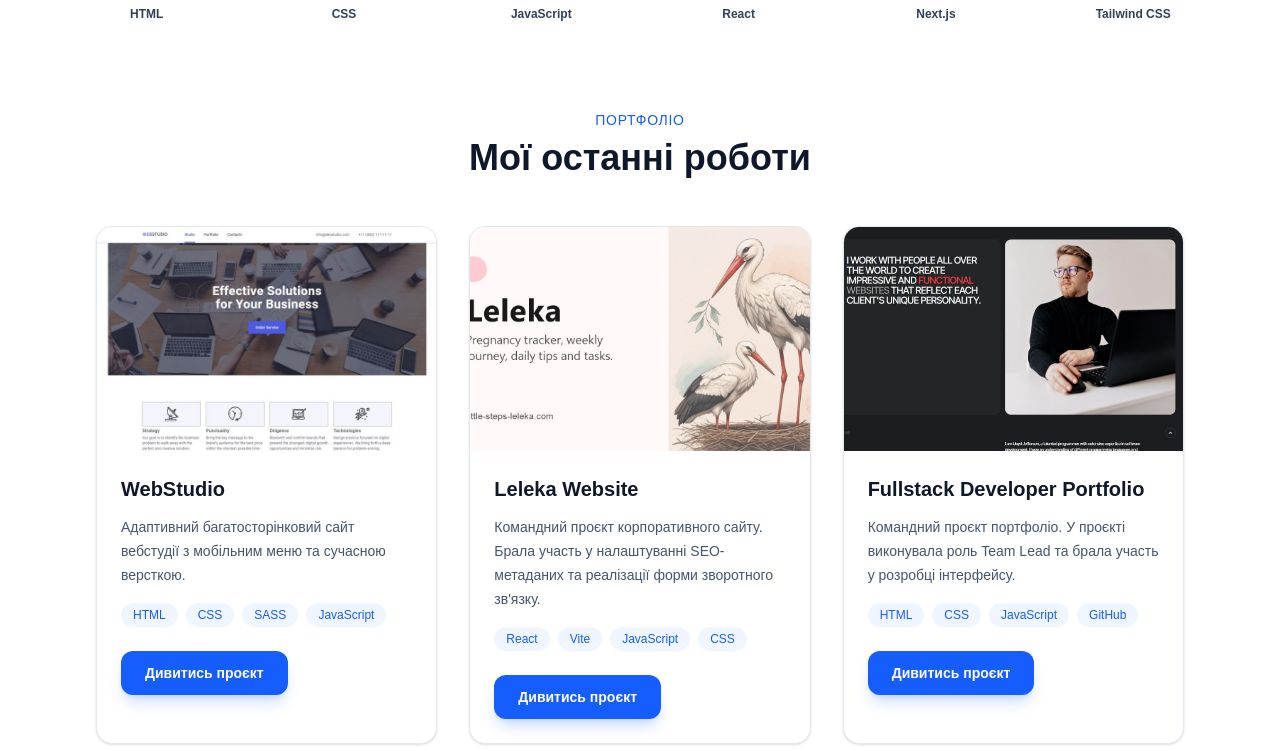
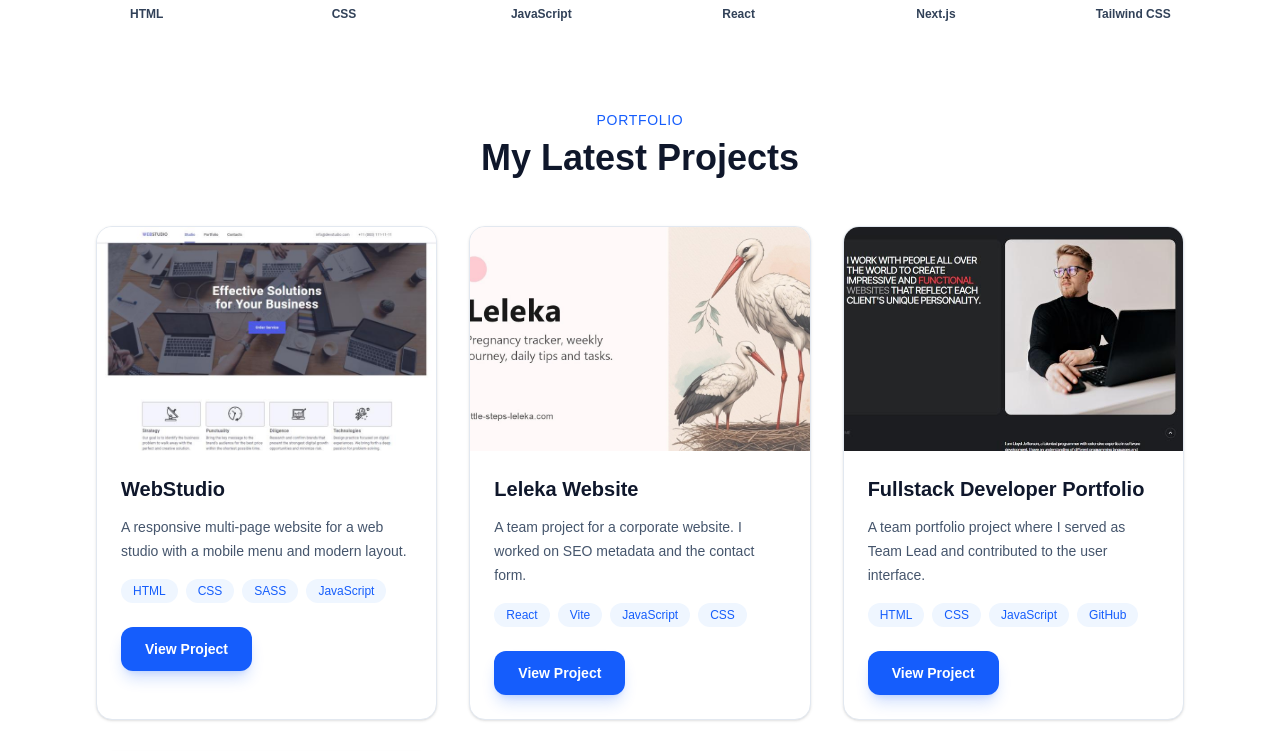
Before and after one commit to oleksandrahotsyn/nextjs-portfolio, a Next.js app: page /en in a window 1280 px wide. Shown: the part 1864-2615 px from the top of the page. Built offline with nearby package versions, Linux system fonts and the light colour scheme.

Commit message:
add translate projects

```diff
--- a/src/components/projects/Projects.tsx
+++ b/src/components/projects/Projects.tsx
@@ -1,48 +1,52 @@
+"use client";
+
 import Container from "@/components/layout/Container";
 import Section from "@/components/layout/Section";
 import SectionTitle from "@/components/ui/SectionTitle";
 import ProjectCard from "@/components/ui/ProjectCard";
+import { useTranslations } from "next-intl";
 
-const projects = [  {
+export default function Projects() {
+  const t = useTranslations("projects");
+
+  const projects = [
+    {
       title: "WebStudio",
-    description:
-      "Адаптивний багатосторінковий сайт вебстудії з мобільним меню та сучасною версткою.",
+      description: t("webstudio"),
       technologies: ["HTML", "CSS", "SASS", "JavaScript"],
       image: "/pr1.png",
       link: "https://oleksandrahotsyn.github.io/markup-hw-06/",
     },
-
     {
       title: "Leleka Website",
-    description:
-      "Командний проєкт корпоративного сайту. Брала участь у налаштуванні SEO-метаданих та реалізації форми зворотного зв'язку.",
+      description: t("leleka"),
       technologies: ["React", "Vite", "JavaScript", "CSS"],
       image: "/pr4.jpg",
       link: "https://leleka-website.vercel.app/",
     },
     {
       title: "Fullstack Developer Portfolio",
-    description:
-      "Командний проєкт портфоліо. У проєкті виконувала роль Team Lead та брала участь у розробці інтерфейсу.",
+      description: t("portfolio"),
       technologies: ["HTML", "CSS", "JavaScript", "GitHub"],
       image: "/pr2.png",
       link: "https://oleksandrahotsyn.github.io/P09-PortfolioFSDev/",
     },
     {
       title: "Green Harvest",
-    description:
-      "Командний проєкт лендингу для сервісу органічних овочів. Адаптивний дизайн та сучасний користувацький інтерфейс.",
+      description: t("greenHarvest"),
       technologies: ["HTML", "CSS", "JavaScript"],
       image: "/pr3.png",
       link: "https://bahioiiia.github.io/P14-GreenHarvest/",
     },
   ];
 
-export default function Projects() {
   return (
     <Section id="projects">
       <Container>
-        <SectionTitle subtitle="Портфоліо" title="Мої останні роботи" />
+        <SectionTitle
+          subtitle={t("subtitle")}
+          title={t("title")}
+        />
 
         <div className="mt-12 grid gap-8 md:grid-cols-2 lg:grid-cols-3">
           {projects.map((project) => (
--- a/src/components/ui/ProjectCard.tsx
+++ b/src/components/ui/ProjectCard.tsx
@@ -1,5 +1,8 @@
+"use client";
+
 import Image from "next/image";
 import Button from "./Button";
+import { useTranslations } from "next-intl";
 
 type ProjectCardProps = {
   title: string;
@@ -16,6 +19,8 @@ export default function ProjectCard({
   image,
   link,
 }: ProjectCardProps) {
+  const t = useTranslations("projects");
+
   return (
     <article className="overflow-hidden rounded-2xl border border-slate-200 bg-white shadow-sm transition duration-300 hover:-translate-y-1 hover:shadow-lg">
       <div className="relative h-56 w-full">
@@ -23,6 +28,7 @@ export default function ProjectCard({
           src={image}
           alt={title}
           fill
+          sizes="(max-width: 768px) 100vw, (max-width: 1200px) 50vw, 33vw"
           className="object-cover"
         />
       </div>
@@ -52,7 +58,7 @@ export default function ProjectCard({
           target="_blank"
           rel="noopener noreferrer"
         >
-          <Button>Дивитись проєкт</Button>
+          <Button>{t("viewProject")}</Button>
         </a>
       </div>
     </article>
--- a/src/messages/de.json
+++ b/src/messages/de.json
@@ -47,6 +47,16 @@
   "integrations": {
     "title": "Formular- und Integrationen",
     "description": "Integration von Kontaktformularen, Telegram, WhatsApp, Zahlungsfunktionen und weiteren einfachen Diensten."
-  }
+        }
+    },
+    "projects": {
+    "subtitle": "Portfolio",
+    "title": "Meine neuesten Projekte",
+    "viewProject": "Projekt ansehen",
+
+    "webstudio": "Responsive mehrseitige Website einer Webagentur mit mobilem Menü und modernem Layout.",
+    "leleka": "Teamprojekt einer Unternehmenswebsite. Ich war für SEO-Metadaten und das Kontaktformular verantwortlich.",
+    "portfolio": "Teamprojekt eines Entwickler-Portfolios. Ich war Team Lead und an der Entwicklung der Benutzeroberfläche beteiligt.",
+    "greenHarvest": "Teamprojekt einer Landing Page für einen Bio-Gemüse-Service mit responsivem Design."
+    }
 }
-}
--- a/src/messages/en.json
+++ b/src/messages/en.json
@@ -48,5 +48,15 @@
     "title": "Forms & Integrations",
     "description": "Integration of contact forms, Telegram, WhatsApp, payment systems and other simple services."
   }
+},
+    "projects": {
+    "subtitle": "Portfolio",
+    "title": "My Latest Projects",
+    "viewProject": "View Project",
+
+    "webstudio": "A responsive multi-page website for a web studio with a mobile menu and modern layout.",
+    "leleka": "A team project for a corporate website. I worked on SEO metadata and the contact form.",
+    "portfolio": "A team portfolio project where I served as Team Lead and contributed to the user interface.",
+    "greenHarvest": "A team landing page project for an organic vegetables service with a responsive design."
+    }
 }
-}
--- a/src/messages/ua.json
+++ b/src/messages/ua.json
@@ -48,5 +48,15 @@
     "title": "Підключення форм",
     "description": "Підключення оплати, форм заявки, кнопок зв’язку, Telegram або простих інтеграцій."
   }
+},
+"projects": {
+  "subtitle": "Портфоліо",
+  "title": "Мої останні роботи",
+  "viewProject": "Дивитись проєкт",
+
+  "webstudio": "Адаптивний багатосторінковий сайт вебстудії з мобільним меню та сучасною версткою.",
+  "leleka": "Командний проєкт корпоративного сайту. Брала участь у налаштуванні SEO-метаданих та реалізації форми зворотного зв'язку.",
+  "portfolio": "Командний проєкт портфоліо. У проєкті виконувала роль Team Lead та брала участь у розробці інтерфейсу.",
+  "greenHarvest": "Командний проєкт лендингу для сервісу органічних овочів. Адаптивний дизайн та сучасний користувацький інтерфейс."
 }
 }
```
Lines whose indentation alone changed are shown as unchanged.
